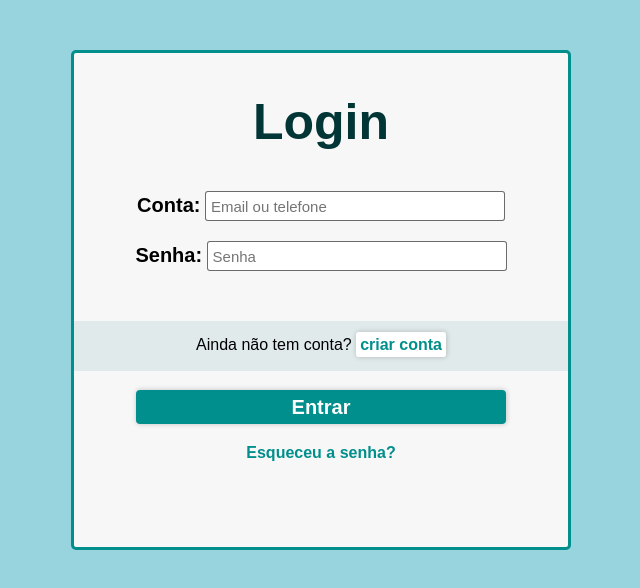
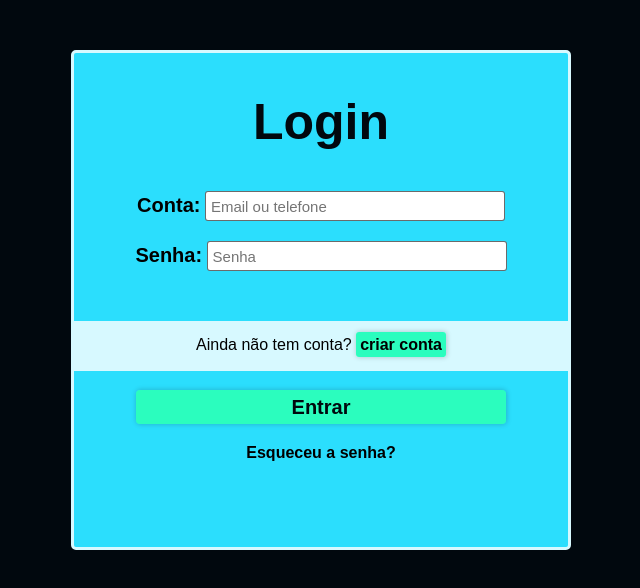
Before and after one commit to fullstack34/userapp-grupo-1, a plain HTML site: page login.html in a window 1280 px wide. Shown: the whole page, without its empty margins (319-959 px from the left). Drawn offline with Linux system fonts and the light colour scheme.

Commit message:
(02)-atualização-root

```diff
--- a/css/login.css
+++ b/css/login.css
@@ -7,27 +7,29 @@
     font-family: Arial, Helvetica, sans-serif;
 }
 :root {
-    --teals-1: #0FC2C0;
-    --teals-2: #0CABA8;
-    --teals-3: #008F8C;
-    --teals-4: #015958;
-    --teals-5: #023535;
-  }
+    --color-primary: #2BDEFD;
+    --color-title: #D7F9FF;
+    --color-text: #98D4DE;
+    --color-bg-darkhome: #01080E;
+    --btn-color-bg: #2BFDBE;
+    --color-text: #01080E;
+    --fiap-primary: #E81B5C;
+    }
 
 body{
     display: flex;
     justify-content: center;
     align-items: center;
     margin: auto;
-    background-color: #98D4DE;
+    background-color: var(--color-bg-darkhome);
 }
 /*A DIV DA ESTRUTURA DO MENU */
 .menu .log{
     margin-top: 50px;
     width: 500px;
     height: 500px;
-    border: solid 3px var(--teals-3);
-    background-color: #F7F7F7;
+    border: solid 3px var(--color-title);
+    background-color: var(--color-primary);
     display: block;
     text-align: center;
     flex-wrap: wrap;
@@ -38,7 +40,7 @@ body{
     font-weight: bold;
     font-size: 50px;
     margin: 40px;
-    color: var(--teals-5);
+    color: var(--color-bg-darkhome);
 }
 .container{
     margin: 20px;
@@ -64,14 +66,14 @@ p, a{
     padding-top: 15px;
     width: 100%;
     height: 50px;
-    background-color: #E1EAEB;
+    background-color: var(--color-title);
 }
 a{
-    background-color: #fff;
+    background-color: var(--btn-color-bg);
     color: var(--teals-3);
     padding: 4px;
     border-radius: 3px;
-    border:solid 1px #fff;
+    border:solid 1px var(--btn-color-bg);
     border: none;
     font-weight: bolder;
     box-shadow: 0.5px 0 5px 0.5px #0000002f;
@@ -96,17 +98,17 @@ button .btn{
     padding: 6px 156px;
     border-radius: 4px;
     border: none;
-    color: #fff;
-    background-color: var(--teals-3);
+    color: var(--color-bg-darkhome);
+    background-color: var(--btn-color-bg);
 /* Efeitos no buttons e animations */
 }
 .btn:hover{
-    background-color: var(--teals-4);
+    background-color: var(--color-title);
     transition: 0.5s;
 }
 a:hover{
     background-color: var(--teals-1);
-    color: #fff;
+    color: var(--color-bg-darkhome);
     transition: 0.5s;
     border: none;
 }
--- a/login.html
+++ b/login.html
@@ -30,7 +30,7 @@
             <button><a href="homepage.html" class="btn">Entrar</a></button>
 
             <div>
-                <a href="recover-password.html" class="esqueceu-senha">Esqueceu a senha?</a>
+                <a href="forgot-password.html" class="esqueceu-senha">Esqueceu a senha?</a>
             </div>
         </div>
     </body>
```
Also changed, not shown: forgot-password.html (renamed from recover-password.html).
